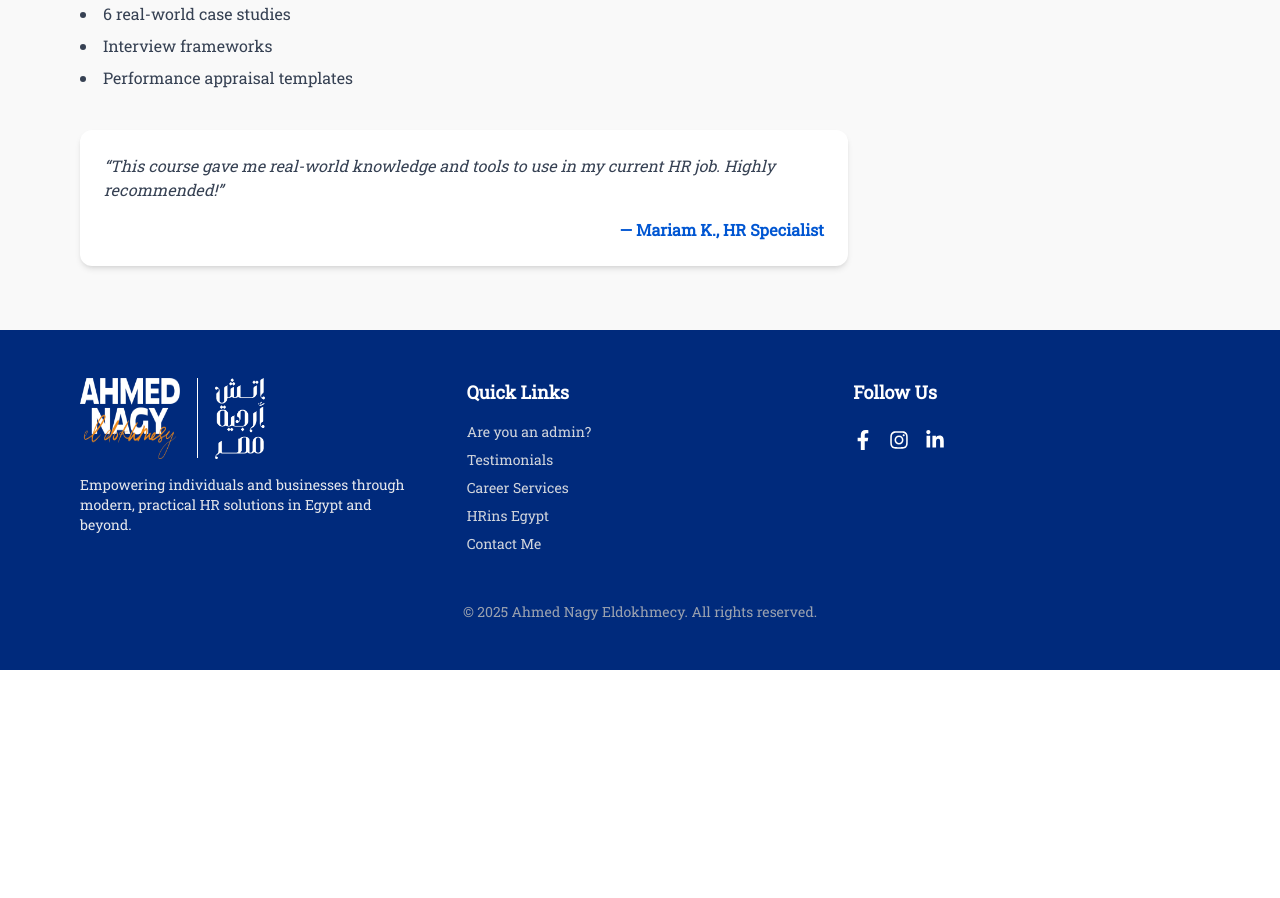
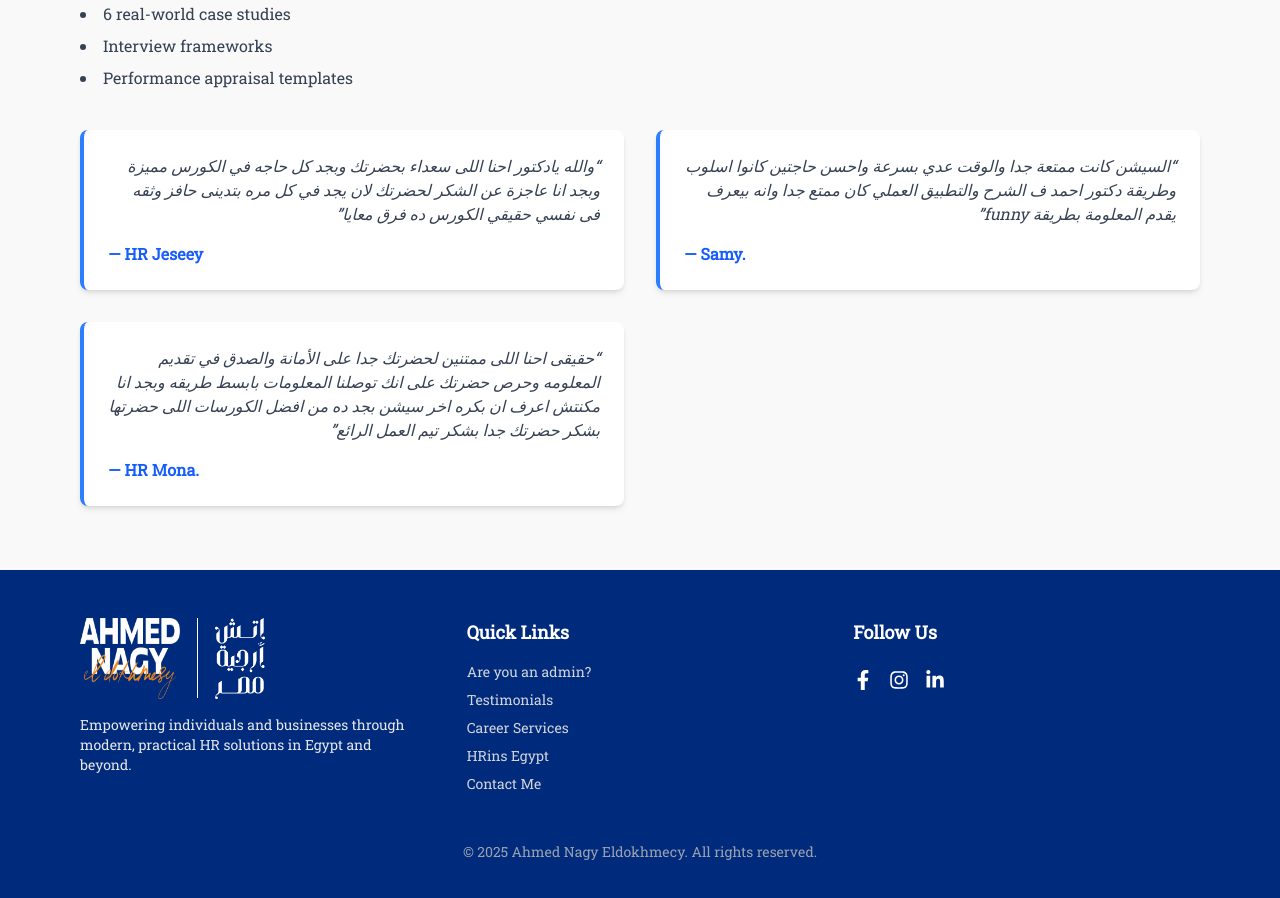
Before and after one commit to Abdo1629/ahmed-nagy-website, a Next.js app: page /hr-course in a window 1280 px wide. Shown: the part 800-1698 px from the top of the page. Before the commit the page ends 1470 px from the top, so only its background shows below. Built offline with nearby package versions, Linux system fonts and the light colour scheme.

Commit message:
Update Services and HR course pages

```diff
--- a/src/app/components/Services.jsx
+++ b/src/app/components/Services.jsx
@@ -65,12 +65,12 @@ export default function Features() {
             {features.map((feature) => (
                 <Link key={feature.name} href={feature.link}>
                 <div className="relative bg-gray-200 shadow-md pl-16 review py-5 px-5 rounded-md">
-                <dt className="text-lg font-semibold text-gray-900">
-                <div className="absolute top-5 left-2 flex h-12 w-12 items-center justify-center rounded-lg bg-[#0056D2]">
+                <div className="flex text-lg font-semibold text-gray-900">
+                <div className=" flex h-12 w-12 items-center justify-center rounded-lg bg-[#0056D2]">
                     <feature.icon className="h-6 w-6 text-white" aria-hidden="true" />
                     </div>
-  <div className="pl-2 max-[426px]:pl-12">{feature.name}</div>
-                </dt>
+  <div className="pl-2 w-100 max-[530px]:w-80 max-[375px]:w-50 max-[450px]:w-60 max-[1022px]:w-90 min-[1022px]:w-75" >{feature.name}</div>
+                </div>
                 <dd className="mt-2 text-base text-gray-600">{feature.description}</dd>
             </div>
                 </Link>
--- a/src/app/hr-course/page.jsx
+++ b/src/app/hr-course/page.jsx
@@ -1,5 +1,6 @@
 "use client";
 
+import { motion } from "framer-motion";
 import Header from '../components/Header';
 import ScrollToTop from '../components/ScrollToTop';
 import Footer from '../components/Footer';
@@ -40,12 +41,34 @@ export default function HRTrainingPage() {
       </ul>
 
       {/* Testimonials */}
-      <div className="bg-white p-6 rounded-xl shadow-md max-w-3xl">
-        <p className="italic text-gray-700 mb-4">
-          “This course gave me real-world knowledge and tools to use in my current HR job. Highly recommended!”
-        </p>
-        <p className="text-right font-semibold text-[#0056D2]">— Mariam K., HR Specialist</p>
-      </div>
+<div className="grid sm:grid-cols-2 lg:grid-cols-2 gap-8">
+    {[
+      {
+        name: "HR Jeseey",
+        text: "والله يادكتور احنا اللى سعداء بحضرتك وبجد كل حاجه في الكورس مميزة وبجد انا عاجزة عن الشكر لحضرتك لان يجد في كل مره بتدينى حافز وثقه فى نفسي حقيقي الكورس ده فرق معايا",
+      },
+      {
+        name: "Samy.",
+        text: "السيشن كانت ممتعة جدا والوقت عدي بسرعة واحسن حاجتين كانوا اسلوب وطريقة دكتور احمد ف الشرح والتطبيق العملي كان ممتع جدا وانه بيعرف يقدم المعلومة بطريقة funny",
+      },
+      {
+        name: "HR Mona.",
+        text: "حقیقى احنا اللى ممتنين لحضرتك جدا على الأمانة والصدق في تقديم المعلومه وحرص حضرتك على انك توصلنا المعلومات بابسط طريقه وبجد انا مكنتش اعرف ان بكره اخر سيشن بجد ده من افضل الكورسات اللى حضرتها بشكر حضرتك جدا بشكر تيم العمل الرائع",
+      },
+    ].map((t, i) => (
+      <motion.div
+        key={i}
+        initial={{ opacity: 0, y: 30 }}
+        whileInView={{ opacity: 1, y: 0 }}
+        viewport={{ once: true }}
+        transition={{ duration: 0.5, delay: i * 0.2 }}
+        className="bg-white p-6 rounded-lg shadow-md border-l-4 border-blue-500 review"
+      >
+        <p className="text-gray-700 italic mb-4 arabic">“{t.text}”</p>
+        <p className="font-semibold text-blue-600 text-left">— {t.name}</p>
+      </motion.div>
+    ))}
+  </div>
     </section>
     <ScrollToTop />
     <Footer/>
```
